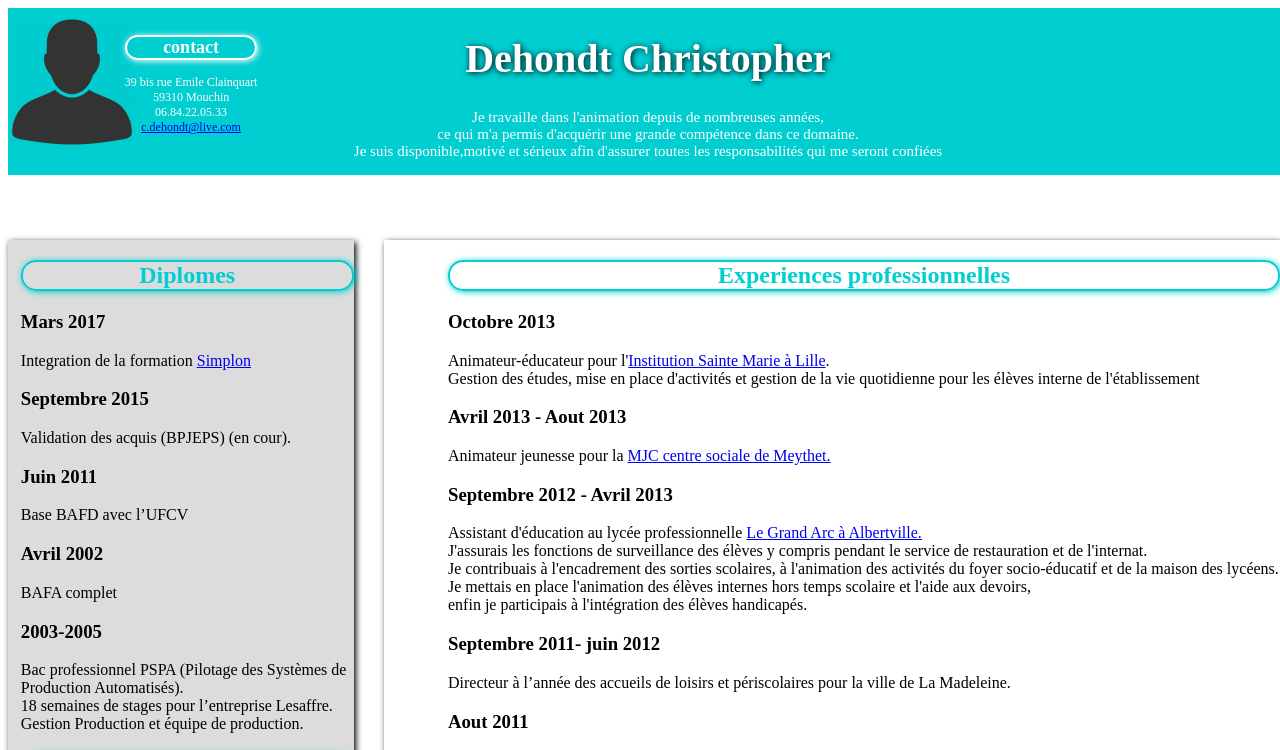
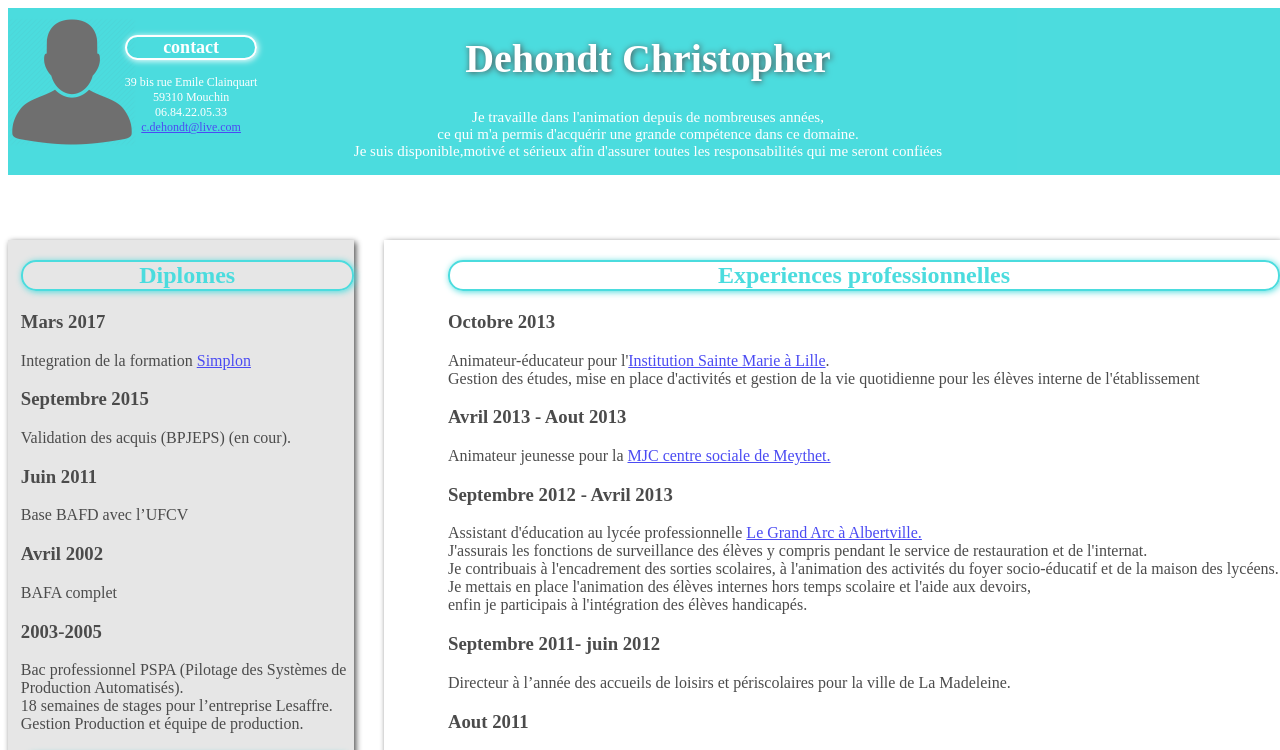
Before and after one commit to c-dehondt/web-cv, a plain HTML site: page index.html in a window 1280 px wide. Shown: the top 750 px of the page. Drawn offline with Linux system fonts and the light colour scheme.

Commit message:
Last modification css

```diff
--- a/style.css
+++ b/style.css
@@ -1,8 +1,10 @@
 body{
   background-image: url(fond.jpg);
+  background-position: center;
 }
 header{
   background-color:#00ced1;
+  opacity: 0.7;
   position: absolute;
   width: 100%;
   text-align: center;
@@ -44,12 +46,14 @@ section{
   width:65%;
   top:30%;
   left:30%;
+  opacity: 0.7;
   color:black;
   text-align:left;
   padding-left:5%;
 }
 nav{
   background-color:#dcdcdc;
+  opacity: 0.7;
   box-shadow: 2px 2px 6px;
   color:black;
   position: absolute;
```
